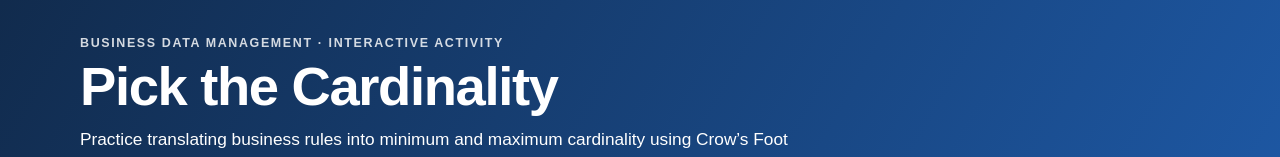
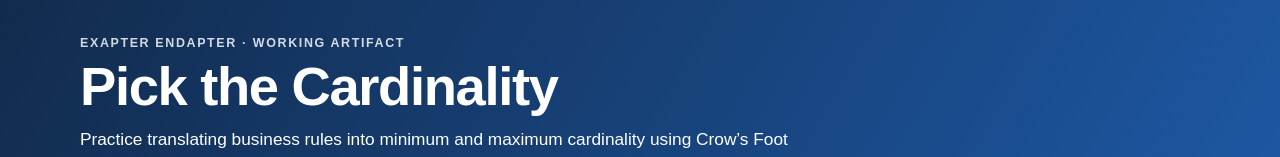
Before and after one commit to workingartifact/workingartifact.github.io, a plain HTML site: page pick-the-cardinality/index.html in a window 1280 px wide. Shown: the top 157 px of the page. Drawn offline with Linux system fonts and the light colour scheme.

Commit message:
Rebrand Pick the Cardinality as Working Artifact

```diff
--- a/pick-the-cardinality/index.html
+++ b/pick-the-cardinality/index.html
@@ -958,7 +958,7 @@
   <header class="masthead">
     <div class="shell masthead-content">
       <div>
-        <p class="brand">Business Data Management · Interactive Activity</p>
+        <p class="brand">EXAPTER ENDAPTER · WORKING ARTIFACT</p>
         <h1>Pick the Cardinality</h1>
         <p class="lesson-tag">Practice translating business rules into minimum and maximum cardinality using Crow’s Foot notation.</p>
         <nav class="resource-nav" aria-label="Activity resources">
```
